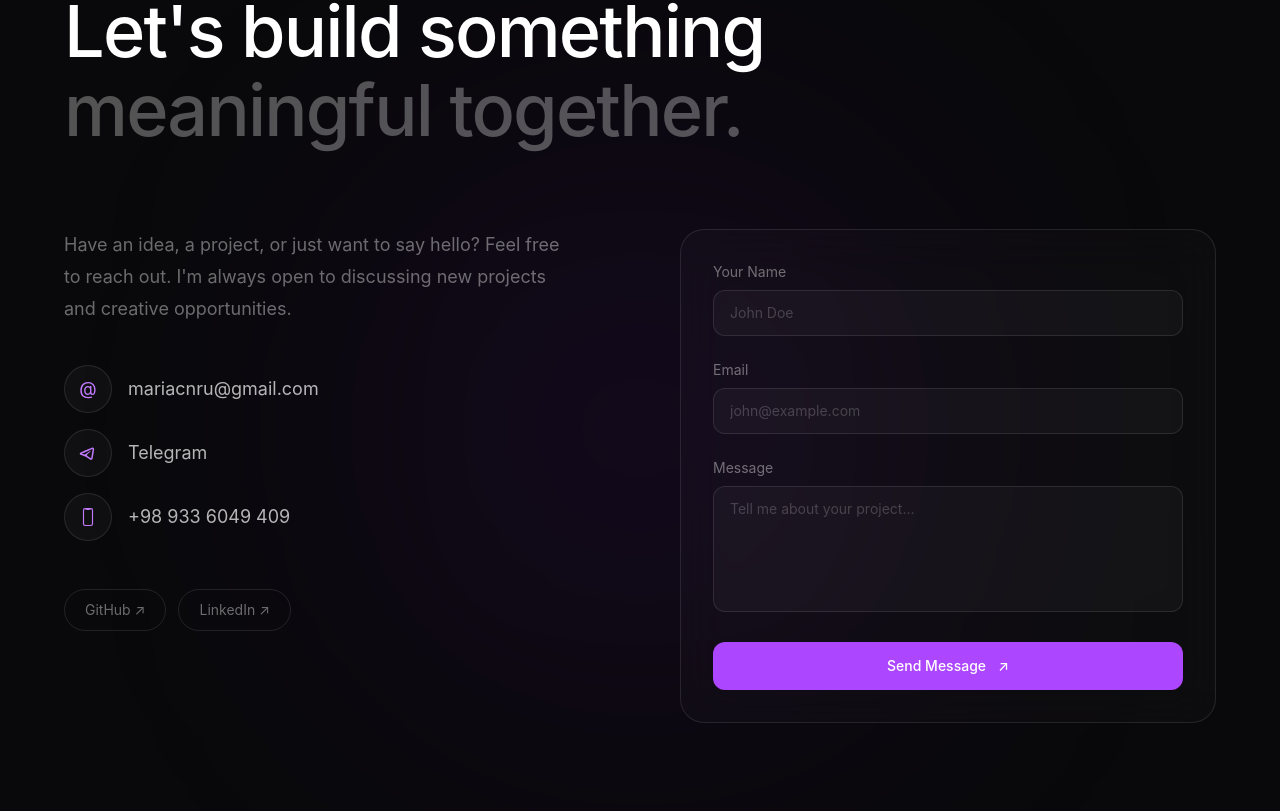
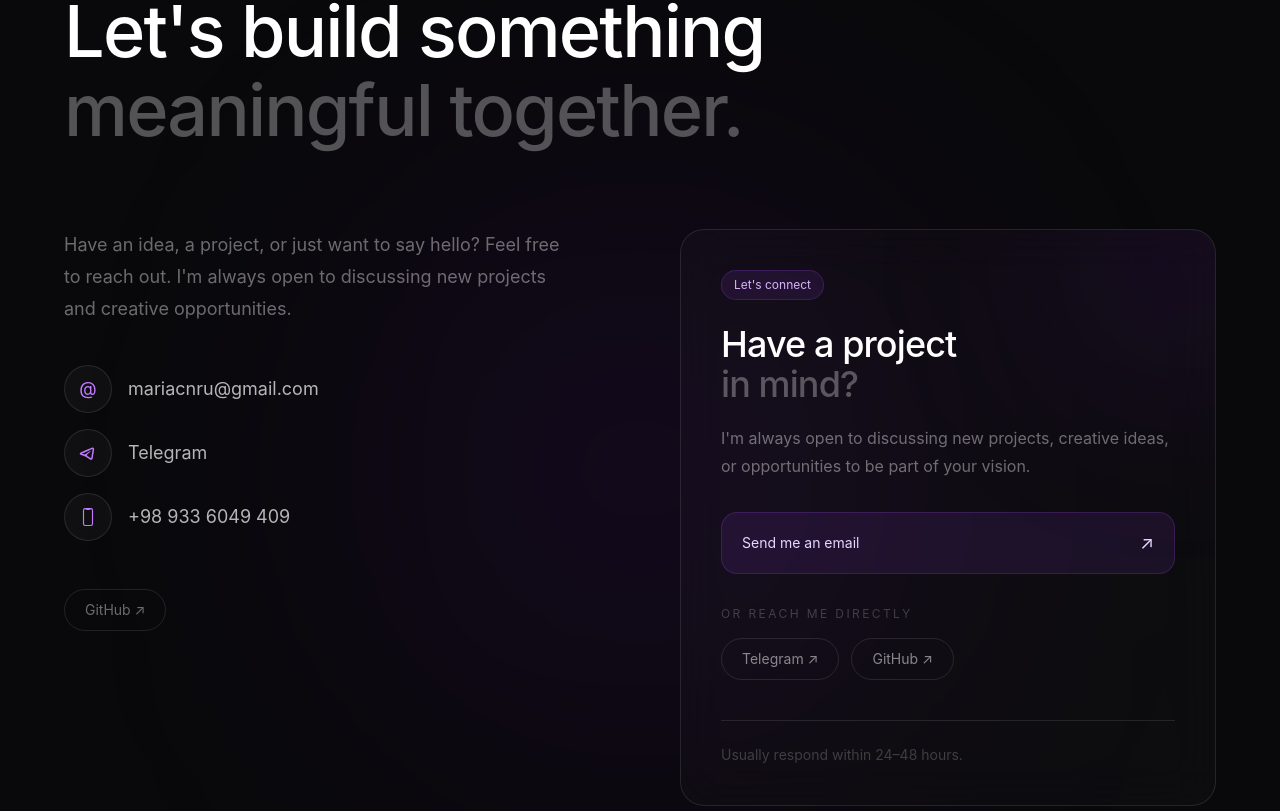
Before and after one commit to mariacnru/Premium-portfolio, a React (Vite) app: page / in a window 1280 px wide. Shown: the part 4709-5520 px from the top of the page. Built offline with nearby package versions, Linux system fonts and the light colour scheme; a web font is replaced by a local one.

Commit message:
Contact.jsx form removed , CTA added

```diff
--- a/src/components/Contact/Contact.jsx
+++ b/src/components/Contact/Contact.jsx
@@ -1,6 +1,6 @@
 import React from "react";
 import { IoPhonePortraitOutline } from "react-icons/io5";
-import { RiTelegram2Line, RiTelegramLine } from "react-icons/ri";
+import { RiTelegram2Line } from "react-icons/ri";
 
 function Contact() {
   return (
@@ -88,7 +88,6 @@ function Contact() {
               opportunities.
             </p>
 
-            {/* Email */}
             {/* Contact Links */}
             <div className="mt-10 flex flex-col gap-4">
               {/* Email */}
@@ -210,11 +209,12 @@ function Contact() {
             </div>
 
             {/* Social Links */}
-            <div className="mt-12 flex gap-3">
+            <div className="mt-12 flex flex-wrap gap-3">
+              {/* GitHub */}
               <a
                 href="https://github.com/mariacnru"
                 target="_blank"
-                rel="noreferrer"
+                rel="noopener noreferrer"
                 className="
                   rounded-full
                   border
@@ -232,9 +232,151 @@ function Contact() {
               >
                 GitHub ↗
               </a>
+            </div>
+          </div>
 
+          {/* Contact CTA Card */}
+          <div
+            className="
+              group
+              relative
+              overflow-hidden
+              rounded-3xl
+              border
+              border-white/10
+              bg-white/[0.02]
+              p-8
+              backdrop-blur-xl
+              transition-all
+              duration-500
+              hover:border-purple-500/20
+              sm:p-10
+            "
+          >
+            {/* Card Glow */}
+            <div
+              className="
+                pointer-events-none
+                absolute
+                -right-24
+                -top-24
+                h-64
+                w-64
+                rounded-full
+                bg-purple-600/10
+                blur-[100px]
+                transition-all
+                duration-700
+                group-hover:bg-purple-600/20
+              "
+            ></div>
+
+            <div className="relative">
+              {/* Badge */}
+              <span
+                className="
+                  inline-flex
+                  rounded-full
+                  border
+                  border-purple-500/20
+                  bg-purple-500/10
+                  px-3
+                  py-1.5
+                  text-xs
+                  text-purple-300
+                "
+              >
+                Let's connect
+              </span>
+
+              {/* Title */}
+              <h3
+                className="
+                  mt-6
+                  text-3xl
+                  font-medium
+                  tracking-tight
+                  text-white
+                  sm:text-4xl
+                "
+              >
+                Have a project
+                <br />
+                <span className="text-white/30">in mind?</span>
+              </h3>
+
+              {/* Description */}
+              <p
+                className="
+                  mt-5
+                  max-w-md
+                  text-base
+                  leading-7
+                  text-white/40
+                "
+              >
+                I'm always open to discussing new projects, creative ideas, or
+                opportunities to be part of your vision.
+              </p>
+
+              {/* Main Email CTA */}
               <a
-                href="#"
+                href="mailto:mariacnru@gmail.com"
+                className="
+                  group/email
+                  mt-8
+                  flex
+                  items-center
+                  justify-between
+                  rounded-2xl
+                  border
+                  border-purple-500/20
+                  bg-purple-500/10
+                  px-5
+                  py-4
+                  text-sm
+                  text-purple-200
+                  transition-all
+                  duration-300
+                  hover:border-purple-500/40
+                  hover:bg-purple-500/20
+                  hover:shadow-[0_0_40px_rgba(168,85,247,0.1)]
+                "
+              >
+                <span>Send me an email</span>
+
+                <span
+                  className="
+                    text-lg
+                    transition-transform
+                    duration-300
+                    group-hover/email:translate-x-1
+                  "
+                >
+                  ↗
+                </span>
+              </a>
+
+              {/* Direct Contact */}
+              <div className="mt-8">
+                <p
+                  className="
+                    mb-4
+                    text-xs
+                    uppercase
+                    tracking-[0.2em]
+                    text-white/20
+                  "
+                >
+                  Or reach me directly
+                </p>
+
+                <div className="flex flex-wrap gap-3">
+                  {/* Telegram */}
+                  <a
+                    href="https://t.me/maryam_ahmadabadi"
+                    target="_blank"
+                    rel="noopener noreferrer"
                     className="
                       rounded-full
                       border
@@ -242,7 +384,7 @@ function Contact() {
                       px-5
                       py-2.5
                       text-sm
-                  text-white/40
+                      text-white/50
                       transition-all
                       duration-300
                       hover:border-purple-500/30
@@ -250,120 +392,49 @@ function Contact() {
                       hover:text-purple-300
                     "
                   >
-                LinkedIn ↗
+                    Telegram ↗
+                  </a>
+
+                  {/* GitHub */}
+                  <a
+                    href="https://github.com/mariacnru"
+                    target="_blank"
+                    rel="noopener noreferrer"
+                    className="
+                      rounded-full
+                      border
+                      border-white/10
+                      px-5
+                      py-2.5
+                      text-sm
+                      text-white/50
+                      transition-all
+                      duration-300
+                      hover:border-purple-500/30
+                      hover:bg-purple-500/10
+                      hover:text-purple-300
+                    "
+                  >
+                    GitHub ↗
                   </a>
                 </div>
               </div>
 
-          {/* Form */}
-          <form
+              {/* Bottom Note */}
+              <div
                 className="
-              rounded-3xl
-              border
+                  mt-10
+                  border-t
                   border-white/10
-              bg-white/2
-              p-6
-              backdrop-blur-xl
-              sm:p-8
+                  pt-6
                 "
               >
-            {/* Name */}
-            <div>
-              <label
-                className="
-                  mb-2
-                  block
-                  text-sm
-                  text-white/40
-                "
-              >
-                Your Name
-              </label>
-
-              <input
-                type="text"
-                placeholder="John Doe"
-                className="w-full rounded-xl border border-white/10 bg-white/3 px-4 py-3 text-sm text-white outline-none placeholder:text-white/20 transition-all duration-300 focus:border-purple-500/40 focus:bg-purple-500/3 focus:ring-1 focus:ring-purple-500/20"
-              />
+                <p className="text-sm text-white/20">
+                  Usually respond within 24–48 hours.
+                </p>
               </div>
-
-            {/* Email */}
-            <div className="mt-6">
-              <label
-                className="
-                  mb-2
-                  block
-                  text-sm
-                  text-white/40
-                "
-              >
-                Email
-              </label>
-
-              <input
-                type="email"
-                placeholder="john@example.com"
-                className="w-full rounded-xl border border-white/10 bg-white/3 px-4 py-3 text-sm text-white outline-none placeholder:text-white/20 transition-all duration-300 focus:border-purple-500/40 focus:bg-purple-500/3 focus:ring-1 focus:ring-purple-500/20
-                "
-              />
             </div>
-
-            {/* Message */}
-            <div className="mt-6">
-              <label
-                className="
-                  mb-2
-                  block
-                  text-sm
-                  text-white/40
-                "
-              >
-                Message
-              </label>
-
-              <textarea
-                rows="5"
-                placeholder="Tell me about your project..."
-                className="w-full resize-none rounded-xl border border-white/10 bg-white/3 px-4 py-3 text-sm text-white outline-none placeholder:text-white/20 transition-all duration-300 focus:border-purple-500/40 focus:bg-purple-500/3 focus:ring-1 focus:ring-purple-500/20"
-              ></textarea>
           </div>
-
-            {/* Button */}
-            <button
-              type="submit"
-              className="
-                group
-                mt-6
-                flex
-                w-full
-                items-center
-                justify-center
-                gap-3
-                rounded-xl
-                bg-purple-500
-                px-6
-                py-3.5
-                text-sm
-                font-medium
-                text-white
-                transition-all
-                duration-300
-                hover:bg-purple-400
-                hover:shadow-[0_0_40px_rgba(168,85,247,0.3)]
-              "
-            >
-              Send Message
-              <span
-                className="
-                  transition-transform
-                  duration-300
-                  group-hover:translate-x-1
-                "
-              >
-                ↗
-              </span>
-            </button>
-          </form>
         </div>
 
         {/* Footer */}
```
Lines whose indentation alone changed are shown as unchanged.
